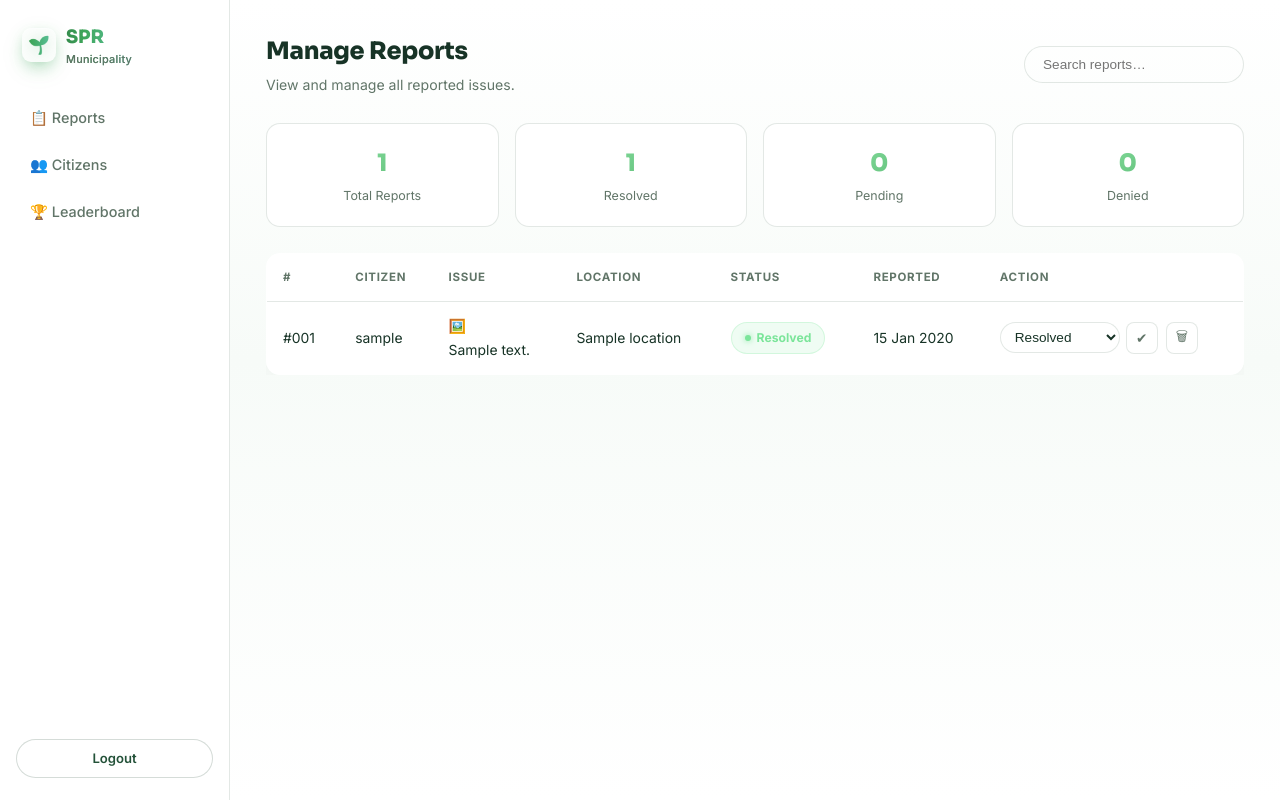
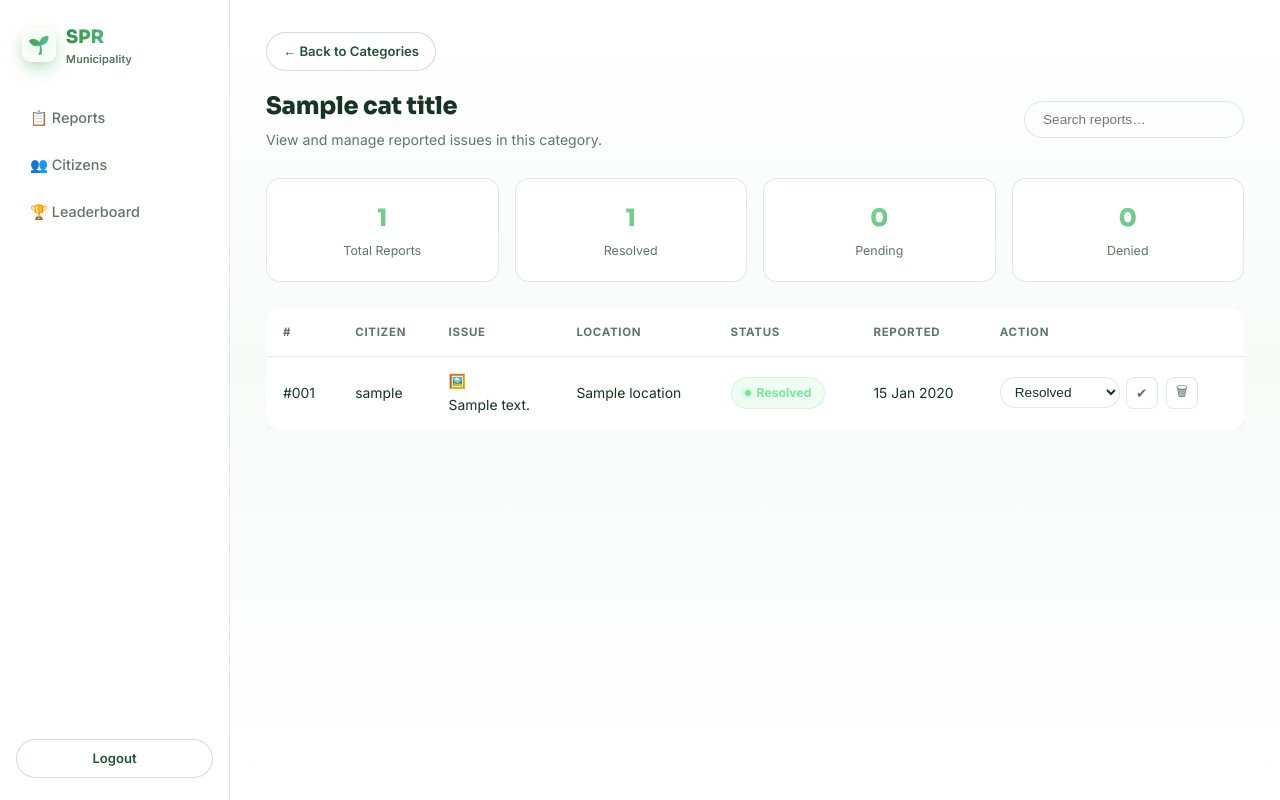
Before and after one commit to nitinsinghrawat299-dot/clean-city, a Flask app: template app/templates/admin.html in a window 1280 px wide. Run offline with Flask 3, Linux system fonts and the light colour scheme; the template is opened without the code that fills it: most values are stand-ins (such as "Sample title", 1, 10 or a date in 2020); some libraries are stand-ins or nearby versions.

Commit message:
Update admin template to use dynamic category title

```diff
--- a/app/templates/admin.html
+++ b/app/templates/admin.html
@@ -1,15 +1,17 @@
 {% extends "base_admin.html" %}
-{% block title %}Manage Reports — SPR Admin{% endblock %}
+{% block title %}{{ cat_title or 'Manage Reports' }} — SPR Admin{% endblock %}
 
 {% block content %}
 {% set resolved_count = complaints | selectattr('status','equalto','Resolved') | list | length %}
 {% set denied_count = complaints | selectattr('status','equalto','Denied') | list | length %}
 {% set pending_count = complaints | length - resolved_count - denied_count %}
 
+<a href="{{ url_for('admin') }}" class="btn btn-ghost btn-sm" style="margin-bottom:16px;">← Back to Categories</a>
+
 <div class="admin-topbar">
   <div>
-    <h1>Manage Reports</h1>
-    <p>View and manage all reported issues.</p>
+    <h1>{{ cat_title or 'Manage Reports' }}</h1>
+    <p>View and manage reported issues{{ ' in this category' if cat_title }}.</p>
   </div>
   <input type="text" class="search-input" id="reportSearch" placeholder="Search reports…" onkeyup="filterReports()">
 </div>
@@ -51,6 +53,7 @@
           <td>
             <div class="row-actions">
               <form method="POST" action="{{ url_for('update_status', complaint_id=c.id) }}" class="status-form" style="display:flex; gap:6px; align-items:center;">
+                <input type="hidden" name="cat_key" value="{{ cat_key or '' }}">
                 <select name="status" class="search-input" style="min-width:120px; padding:6px 10px;" onchange="toggleReason(this)">
                   <option value="Reported" {{ 'selected' if c.status=='Reported' }}>Reported</option>
                   <option value="In Progress" {{ 'selected' if c.status=='In Progress' }}>In Progress</option>
@@ -61,6 +64,7 @@
                 <button type="submit" class="icon-btn" title="Update status">✔</button>
               </form>
               <form method="POST" action="{{ url_for('delete_complaint', complaint_id=c.id) }}" onsubmit="return confirm('Delete this report permanently?');">
+                <input type="hidden" name="cat_key" value="{{ cat_key or '' }}">
                 <button type="submit" class="icon-btn danger" title="Delete report">🗑</button>
               </form>
             </div>
```
